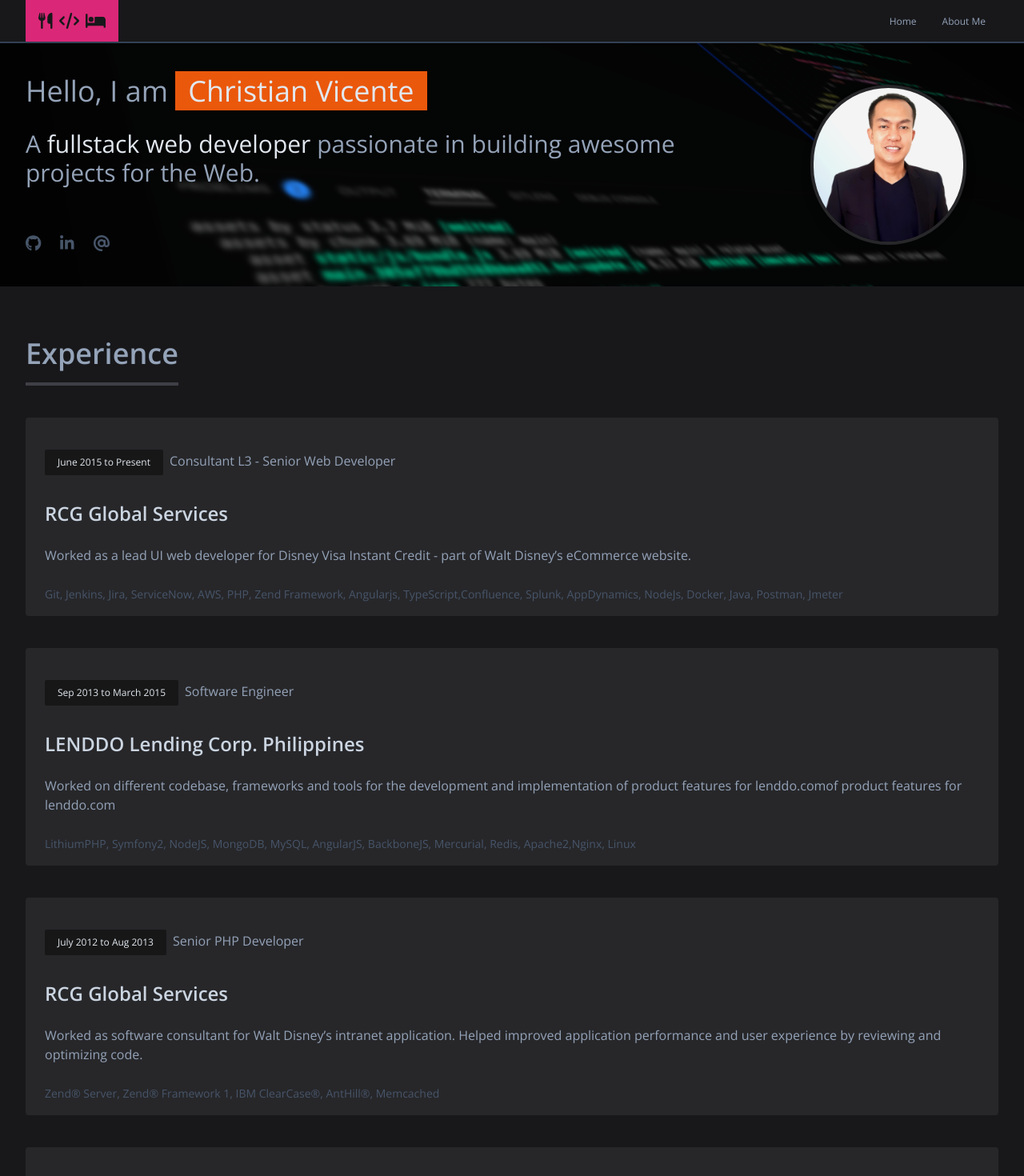
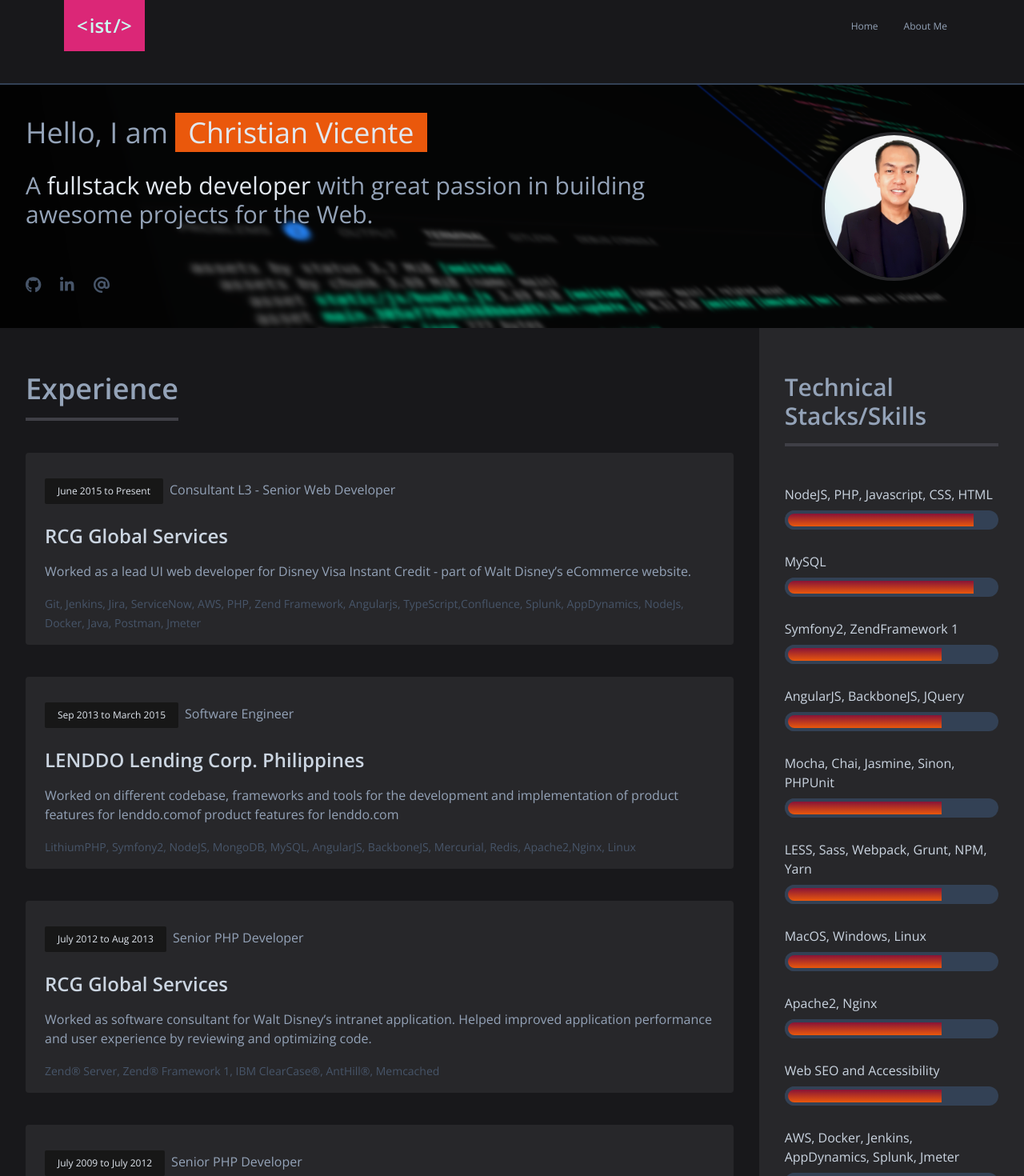
Before and after one commit to iamist/personalsite-react, a React (Create React App) app: page / in a window 1280 px wide. Shown: the top 1470 px of the page at 80% size. Built offline with nearby package versions, Linux system fonts and the light colour scheme.

Commit message:
layout and content updates

```diff
--- a/src/components/Cover.tsx
+++ b/src/components/Cover.tsx
@@ -21,7 +21,7 @@
                 <div className="sm:flex sm:flex-col sm:mr-20 sm:order-1">
                     <h1 className="text-3xl sm:text-4xl">Hello, I am <span className="text-slate-200 px-4 bg-orange-600">Christian Vicente</span></h1>
                     <p className="text-3xl sm:text-left my-4 py-0 sm:pt-3">
-                        A <span className="text-slate-200 inline">fullstack web developer</span> passionate in building awesome projects for the Web.
+                        A <span className="text-slate-200 inline">fullstack web developer</span> with great passion in building awesome projects for the Web.
                     </p>
                     <div className="cover-social mt-10 w-2/12">
                         <SocialMedia />
--- a/src/components/Data.tsx
+++ b/src/components/Data.tsx
@@ -106,6 +106,11 @@
         progress: 75
     },
     {
+        title: 'Web SEO and Accessibility',
+        // progressLabel: 'Good',
+        progress: 75
+    },
+    {
         title: 'AWS, Docker, Jenkins, AppDynamics, Splunk, Jmeter',
         // progressLabel: 'Good',
         progress: 50
--- a/src/components/Experience.tsx
+++ b/src/components/Experience.tsx
@@ -21,7 +21,7 @@
     return (
         <div className="bg-zinc-900 py-10">
             <div className="container">
-                <h2 className="section-title">Experience</h2>
+                <h2 className="text-4xl section-title">Experience</h2>
                 {
                     experiences.map(experience => {
                         return (
--- a/src/components/Header.tsx
+++ b/src/components/Header.tsx
@@ -14,11 +14,11 @@
 const Header: React.FC<IProps> = ({headerNavItems}) => {
     return (
         <div className="w-full bg-zinc-900 border-b-slate-700 border-b-2">
-            <div className="container flex flex-col sm:flex-row items-center justify-between text-2xl lg:text-xl py-8 sm:py-0">
-                 <div className="brand font-bold bg-pink-600 text-zinc-900 px-4 flex flex-column items-center py-4 mb-5 sm:mb-0 justify-between">
-                    <FontAwesomeIcon icon={faCutlery} className="mr-2" />
-                    <FontAwesomeIcon icon={faCode} className="mr-2" />
-                    <FontAwesomeIcon icon={faBed} />
+            <div className="flex flex-col sm:flex-row items-center justify-between text-2xl lg:text-xl sm:px-20 sm:py-0 pb-0 mb-10">
+                 <div className="brand font-bold bg-pink-600 text-teal-100 px-4 flex flex-column items-center py-4 mb-5 sm:mb-0 justify-between">
+                    <div className="text-2xl mr-0.5">&lt;</div>
+                    <div className="text-2xl">ist</div>
+                    <div className="text-2xl ml-0.5">/&gt;</div>
                  </div>
                  <ul className="nav flex flex-col sm:flex-row items-center">
                      {
--- a/src/components/ProgressBar.tsx
+++ b/src/components/ProgressBar.tsx
@@ -22,7 +22,7 @@
 const ProgressBar: React.FC<IProgressBar> = ({title, progressLabel, progress}) => {
     return (
         <div className="mb-5">
-            <label htmlFor="" className="px-4 py-2 lg:text-md inline-block text-slate-300">{title}</label>
+            <label htmlFor="" className="py-2 lg:text-md inline-block text-slate-300">{title}</label>
             <div className="w-full bg-slate-700 rounded-full">
                 <ProgressIndicator progress={progress}>{progressLabel}</ProgressIndicator>
             </div>
--- a/src/components/TechSkill.tsx
+++ b/src/components/TechSkill.tsx
@@ -16,8 +16,8 @@
         <div className="bg-zinc-800 py-10">
             <div className="container">
                 <div className="relative pb-20">
-                    <h2 className="section-title">Technical Stacks/Skills</h2>
-                    <div className="inline-block sm:grid sm:grid-cols-3 sm:gap-3">
+                    <h2 className="section-title text-3xl">Technical Stacks/Skills</h2>
+                    <div className="inline-block sm:block">
                     {
                         techStacks.map( tech => {
                             return (
--- a/src/index.css
+++ b/src/index.css
@@ -16,7 +16,7 @@
 }
 
 p, h3, h2 {
-    @apply my-6;
+    @apply my-4;
 }
 
 .container {
@@ -39,7 +39,7 @@
 }
 
 .section-title {
-    @apply text-4xl mb-10 font-bold inline-block pb-4 border-b-4 border-b-zinc-700;
+    @apply mb-10 font-bold inline-block pb-4 border-b-4 border-b-zinc-700;
 }
 
 .cover-social #socialMedia {
--- a/src/pages/AboutMe.tsx
+++ b/src/pages/AboutMe.tsx
@@ -1,33 +1,37 @@
-import React from "react";
-import { faAt, faMapPin, faPhone } from '@fortawesome/free-solid-svg-icons';
-import { FontAwesomeIcon } from "@fortawesome/react-fontawesome";
+import React from 'react';
+import { faAt, faMapPin, faPhone, faFilePdf } from '@fortawesome/free-solid-svg-icons';
+import { FontAwesomeIcon } from '@fortawesome/react-fontawesome';
 
 const AboutMe: React.FC = () => {
     return (
         <div id="aboutMe" className="container py-20">
             <div className="md:flex md:gap-2">
-                <div className="w-full md:w-9/12 pr-20">
+                <div className="w-full md:w-9/12 p-10">
                     <h1 className="text-6xl text-orange-600">
-                        Hello, my name is Christian, I go by 'Ist'.
+                        Hello, my name is Christian, I go by `Ist`.
                     </h1>
                     <div className="text-2xl mt-10">
                         <p className="text-5xl text-slate-200">
-                        I am a fullstack web developer based in the Philippines.
+                            I am a fullstack web developer based in the Philippines.
                         </p>
 
                         <p>
                             In 2005, I graduated with Bachelor's degree in computer science and have been in web development industry ever since.</p>
 
                         <p>
-                        My interest in programming started in developing desktop application as part of my computer programming course in college. I then discover web development when I attended a seminar and found it very interesting as application you can create is accessible world wide.
+                            My interest in programming started in developing desktop application as part of my computer programming course in college. I then discover web development when I attended a seminar and found it very interesting as application you can create is accessible world wide.
                         </p>
 
                         <p>
-                            Obviously, I pursue web development career and have been working for 17+ years. I have worked for various companies, established and start-ups and have gain professional knowledge and skills in coding from basic websites to complex web application.
+                            After graduating, I pursue web development career and have been working for 17 years. I have worked for various companies, established and start-ups and have gain professional knowledge and skills in coding from basic websites to complex web application.
                         </p>
 
                         <p>
-                        Working with corporate companies also offered me chance to know best practices and industry standard development processes. I have also gain interest in web application design and architecture, modern technoilogies and DevOps tools.
+                            As I grow in my professional career, I have been able to use agile methodology, apply best practices and industry standard development process. I also developed interest in web application designs and architecture, modern technologies and DevOps tools.
+                        </p>
+
+                        <p>
+                            Working with corporate companies also offered me chance to gain project and time management skills, lead and mentor teammates, ability to communicate with teams members and clients to effectively meeting milestones and deadlines.
                         </p>
 
                         <p className="mb-12">
@@ -40,7 +44,7 @@
                         </p>
 
                         <p>
-                        In my free time, I read anything related to technologies from <a target="_blank" href="https://news.ycombinator.com/news">Hacker News</a>.
+                        In my free time, I read anything related to technologies from <a target="_blank" href="https://news.ycombinator.com/news" rel="noreferrer">Hacker News</a>.
                         </p>
 
                         <p>
@@ -59,19 +63,26 @@
                 <div className="md:w-3/12">
                     <ul className="list-none full-rounded rounded-2xl bg-zinc-900 p-10">
                         <li className="flex items-center text-orange-400 mb-4">
-                            <FontAwesomeIcon className="text-xl" icon={faMapPin} /> <span className="inline-block ml-2">General Trias, Cavite, Philippines</span>
+                            <FontAwesomeIcon className="text-xl text-slate-200" icon={faMapPin} /> <span className="inline-block ml-2">General Trias, Cavite, Philippines</span>
                         </li>
                         <li className="mb-4">
                             <a href="mailto:vicentechristian@gmail.com" className="flex items-center">
-                                <FontAwesomeIcon className="text-xl" icon={faAt} /> <span className="inline ml-2 text-left">
+                                <FontAwesomeIcon className="text-xl text-slate-200" icon={faAt} /> <span className="inline ml-2 text-left">
                                 e-mail me
                                 </span>
                             </a>
                         </li>
                         <li className="mb-4">
                             <a href="tel:+639175900647" className="flex items-center">
-                                <FontAwesomeIcon className="text-xl" icon={faPhone} /> <span className="inline-block ml-2 self-start">
+                                <FontAwesomeIcon className="text-xl text-slate-200" icon={faPhone} /> <span className="inline-block ml-2 self-start">
                                 Call me
+                                </span>
+                            </a>
+                        </li>
+                        <li className="mb-4">
+                            <a href="https://drive.google.com/file/d/1qcJ7-ky2UyASKLZPq3NnKBq5vPiphjsj/view?usp=sharing" className="flex items-center" target="_blank" rel="noreferrer">
+                                <FontAwesomeIcon className="text-xl text-slate-200" icon={faFilePdf} /> <span className="inline-block ml-2 self-start">
+                                View my CV
                                 </span>
                             </a>
                         </li>
--- a/src/pages/Home.tsx
+++ b/src/pages/Home.tsx
@@ -8,8 +8,10 @@
     return (
         <div id="Home">
             <Cover />
-            <Experience experiences={experiences} />
-            <TechSkills techStacks={techStacks}></TechSkills>
+            <div className="sm:flex sm:flex-row">
+                <Experience experiences={experiences} />
+                <TechSkills techStacks={techStacks}></TechSkills>
+            </div>
         </div>
     )
 };
```
